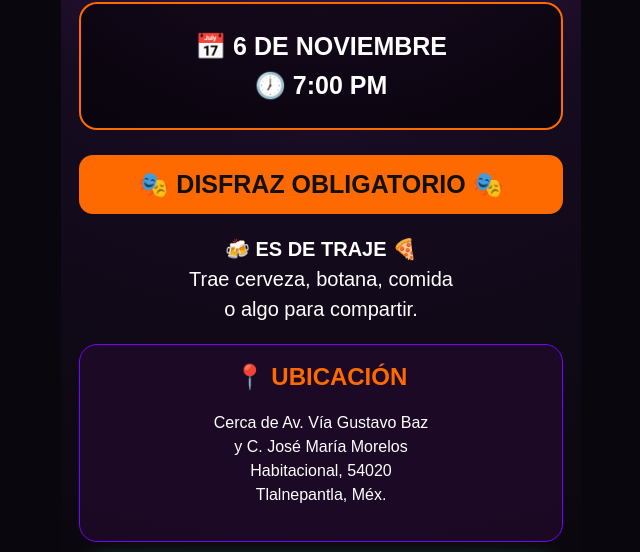
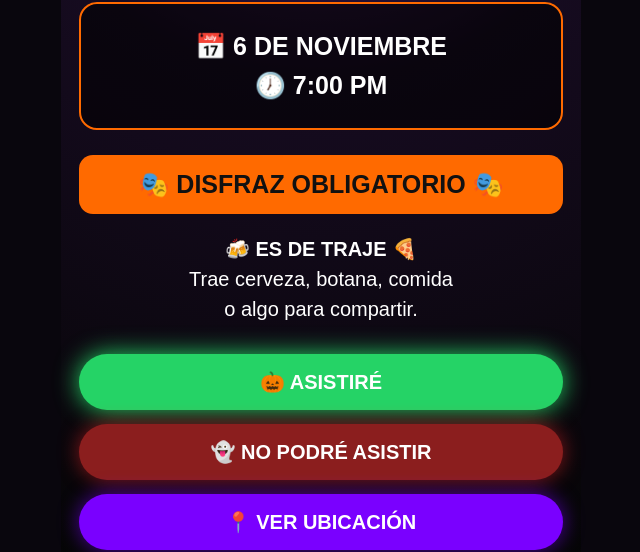
Before and after one commit to ingjavo6-lab/halloween-2026, a plain HTML site: page index.html in a window 1280 px wide. Shown: the part 251-803 px from the top of the page, without its empty margins (319-959 px from the left). Drawn offline with Linux system fonts and the light colour scheme.

Commit message:
Update index.html

```diff
--- a/index.html
+++ b/index.html
@@ -12,11 +12,13 @@
 
   <title>Fiesta de Halloween 🎃</title>
 
+
   <style>
 
     * {
       box-sizing: border-box;
     }
+
 
     body {
 
@@ -166,42 +168,6 @@
 
 
     /* =========================
-       UBICACIÓN
-    ========================= */
-
-    .ubicacion {
-
-      margin-top: 20px;
-
-      padding: 18px;
-
-      border-radius: 18px;
-
-      background:
-        rgba(30, 10, 40, 0.85);
-
-      border: 1px solid #7a00ff;
-
-    }
-
-
-    .ubicacion h2 {
-
-      color: #ff6a00;
-
-      margin-top: 0;
-
-    }
-
-
-    .ubicacion p {
-
-      line-height: 1.5;
-
-    }
-
-
-    /* =========================
        BOTONES
     ========================= */
 
@@ -213,7 +179,7 @@
 
       gap: 14px;
 
-      margin-top: 25px;
+      margin-top: 30px;
 
     }
 
@@ -257,7 +223,9 @@
     }
 
 
-    /* ASISTIRÉ */
+    /* =========================
+       ASISTIRÉ
+    ========================= */
 
     .asistire {
 
@@ -269,7 +237,9 @@
     }
 
 
-    /* NO PODRÉ */
+    /* =========================
+       NO PODRÉ ASISTIR
+    ========================= */
 
     .no-asistire {
 
@@ -281,7 +251,9 @@
     }
 
 
-    /* UBICACIÓN */
+    /* =========================
+       VER UBICACIÓN
+    ========================= */
 
     .ubicacion-boton {
 
@@ -366,13 +338,14 @@
       border-color: #25D366;
 
       box-shadow:
-        0 0 10px
-        rgba(37, 211, 102, 0.5);
+        0 0 10px rgba(37, 211, 102, 0.5);
 
     }
 
 
-    /* CONFIRMAR */
+    /* =========================
+       CONFIRMAR
+    ========================= */
 
     .confirmar {
 
@@ -397,7 +370,9 @@
     }
 
 
-    /* CANCELAR */
+    /* =========================
+       CANCELAR
+    ========================= */
 
     .cerrar {
 
@@ -466,7 +441,7 @@
 
 
     /* =========================
-       NO ASISTENCIA
+       NO ASISTIRÁ
     ========================= */
 
     .rechazo {
@@ -515,7 +490,7 @@
 
     <!-- =========================
          ENCABEZADO
-    ========================== -->
+    ========================= -->
 
     <div class="luna">
 
@@ -541,8 +516,8 @@
 
 
     <!-- =========================
-         DATOS
-    ========================== -->
+         DATOS DEL EVENTO
+    ========================= -->
 
     <section class="datos">
 
@@ -564,7 +539,7 @@
 
     <!-- =========================
          DISFRAZ
-    ========================== -->
+    ========================= -->
 
     <div class="disfraz">
 
@@ -589,45 +564,13 @@
 
 
     <!-- =========================
-         UBICACIÓN
-    ========================== -->
-
-    <section class="ubicacion">
-
-      <h2>
-
-        📍 UBICACIÓN
-
-      </h2>
-
-
-      <p>
-
-        Cerca de Av. Vía Gustavo Baz
-
-        <br>
-
-        y C. José María Morelos
-
-        <br>
-
-        Habitacional, 54020
-
-        <br>
-
-        Tlalnepantla, Méx.
-
-      </p>
-
-    </section>
-
-
-    <!-- =========================
          BOTONES
-    ========================== -->
+    ========================= -->
 
     <div class="botones">
 
+
+      <!-- ASISTIRÉ -->
 
       <button
         type="button"
@@ -639,6 +582,8 @@
       </button>
 
 
+      <!-- NO PODRÉ ASISTIR -->
+
       <button
         type="button"
         class="boton no-asistire"
@@ -649,12 +594,14 @@
       </button>
 
 
+      <!-- VER UBICACIÓN -->
+
       <button
         type="button"
         class="boton ubicacion-boton"
         id="btnUbicacion">
 
-        📍 ENVIAR UBICACIÓN
+        📍 VER UBICACIÓN
 
       </button>
 
@@ -664,7 +611,7 @@
 
     <!-- =========================
          FORMULARIO
-    ========================== -->
+    ========================= -->
 
     <div
       id="formulario"
@@ -680,7 +627,7 @@
 
       <p id="textoFormulario">
 
-        Queremos saber quién viene a la fiesta.
+        Escribe tu nombre para confirmar.
 
       </p>
 
@@ -718,8 +665,8 @@
 
 
     <!-- =========================
-         ÉXITO
-    ========================== -->
+         MENSAJE ASISTENCIA
+    ========================= -->
 
     <div
       id="exito"
@@ -744,8 +691,8 @@
 
 
     <!-- =========================
-         NO ASISTIRÁ
-    ========================== -->
+         MENSAJE NO ASISTENCIA
+    ========================= -->
 
     <div
       id="rechazo"
@@ -774,13 +721,13 @@
 
   <!-- =========================
        JAVASCRIPT
-  ========================== -->
+  ========================= -->
 
   <script>
 
 
     /* =====================================
-       URL GOOGLE APPS SCRIPT
+       GOOGLE APPS SCRIPT
     ===================================== */
 
     const URL_REGISTRO =
@@ -788,7 +735,7 @@
 
 
     /* =====================================
-       UBICACIÓN GOOGLE MAPS
+       GOOGLE MAPS
     ===================================== */
 
     const URL_MAPS =
@@ -796,14 +743,14 @@
 
 
     /* =====================================
-       VARIABLES
+       TIPO DE RESPUESTA
     ===================================== */
 
     let tipoConfirmacion = "Sí";
 
 
     /* =====================================
-       BOTÓN ASISTIRÉ
+       ASISTIRÉ
     ===================================== */
 
     document
@@ -832,28 +779,30 @@
 
 
         document
-          .getElementById("rechazo")
+          .getElementById("exito")
           .style.display = "none";
 
 
         document
-          .getElementById("exito")
+          .getElementById("rechazo")
           .style.display = "none";
 
 
         document
           .getElementById("formulario")
           .scrollIntoView({
+
             behavior: "smooth",
+
             block: "center"
+
           });
 
-
-    });
+      });
 
 
     /* =====================================
-       BOTÓN NO PODRÉ ASISTIR
+       NO PODRÉ ASISTIR
     ===================================== */
 
     document
@@ -894,16 +843,18 @@
         document
           .getElementById("formulario")
           .scrollIntoView({
+
             behavior: "smooth",
+
             block: "center"
+
           });
 
-
-    });
+      });
 
 
     /* =====================================
-       BOTÓN UBICACIÓN
+       VER UBICACIÓN
     ===================================== */
 
     document
@@ -915,7 +866,7 @@
           "_blank"
         );
 
-    });
+      });
 
 
     /* =====================================
@@ -930,7 +881,7 @@
           .getElementById("formulario")
           .style.display = "none";
 
-    });
+      });
 
 
     /* =====================================
@@ -1096,9 +1047,7 @@
 
         }
 
-
-    });
-
+      });
 
   </script>
 
```
